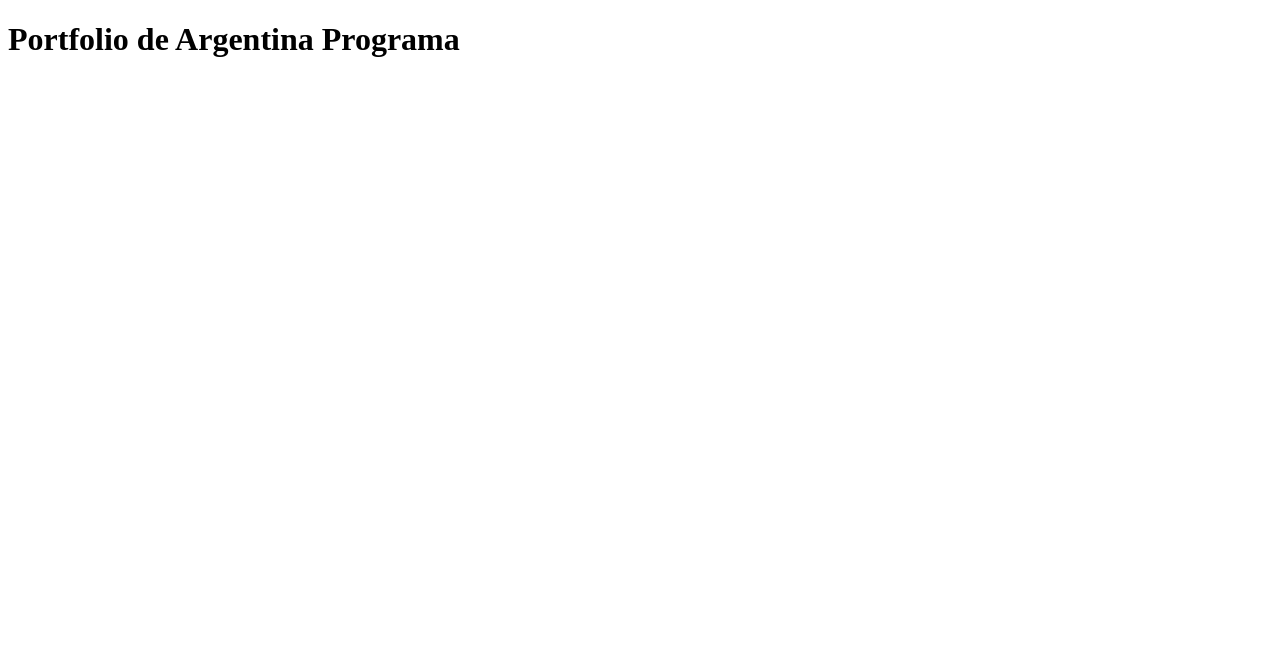
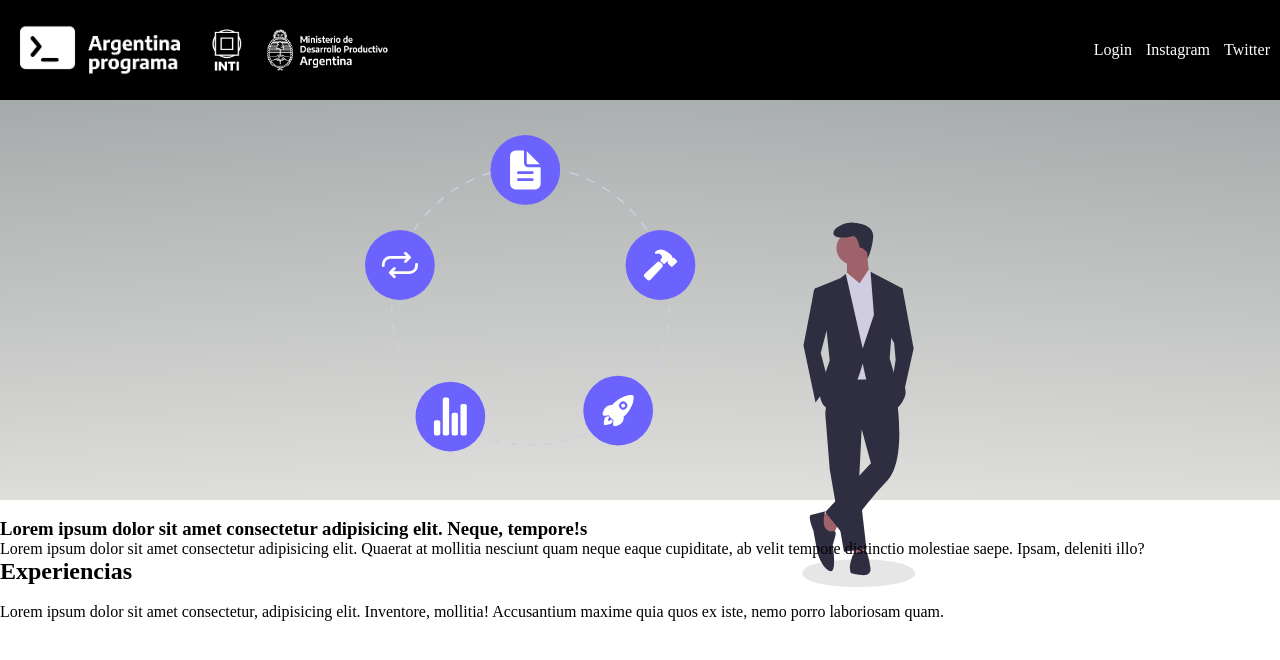
Before and after one commit to infortrOnix/Portfolio, a plain HTML site: page index.html in a window 1280 px wide. Drawn offline with Linux system fonts and the light colour scheme.

Commit message:
comenzamos con el html/css

```diff
--- /dev/null
+++ b/css/styles.css
@@ -0,0 +1,67 @@
+*{
+    margin: 0;
+    padding: 0;
+    box-sizing: border-box;
+    text-decoration: none;
+    list-style: none;
+}
+
+
+header{
+    width: 100%;
+    height: 500px;
+}
+
+.header__nav{
+    background-color: black;
+    width: 100%;
+    height: 100px;
+    display: flex;
+    justify-content: space-between;
+    align-items: center;
+
+
+}
+
+.header__nav__logo{
+    width: 50%;
+    display: flex;
+    align-items: center;
+}
+
+.header__nav__logo img{
+    width: 200px;
+
+}
+
+.navBar li{
+    width: 300px;
+    display: inline;
+    justify-content: space-between;
+    list-style: none;
+    margin-right: 10px;
+}
+
+.navBar li a{
+    color: #fff;
+}
+
+.header__banner{
+    width: 100%;
+    height: 400px;
+    background-color: #E4E4E1;
+ background-image: radial-gradient(at top center, rgba(255,255,255,0.03) 0%, rgba(0,0,0,0.03) 100%), linear-gradient(to top, rgba(255,255,255,0.1) 0%, rgba(143,152,157,0.60) 100%);
+ 	background-blend-mode: normal, multiply;
+    display: block;
+    margin: 0 auto;
+
+}
+
+.header__banner img{
+    width: 550px;
+    margin: 0 auto;
+    display: flex;
+    align-items: center;
+    padding-top: 35px;
+
+}
--- a/index.html
+++ b/index.html
@@ -4,9 +4,54 @@
     <meta charset="UTF-8">
     <meta http-equiv="X-UA-Compatible" content="IE=edge">
     <meta name="viewport" content="width=device-width, initial-scale=1.0">
+    <link rel="stylesheet" href="./css/styles.css">
     <title>Argentina Programa</title>
 </head>
 <body>
-    <h1>Portfolio de Argentina Programa</h1>
+    <header>
+        <div class="header__nav">
+
+            <div class="header__nav__logo">
+                <img src="./imgs/APLogo-20-20.png" alt="">
+                <img src="./imgs/LogosInti.png" alt="">
+            </div>
+
+
+
+            <nav class="navBar">
+                <ul>
+                    <li><a href="">Login</a></li>
+                    <li><a href="">Instagram</a></li>
+                    <li><a href="">Twitter</a></li>
+                </ul>
+            </nav>
+
+        </div>
+
+        <div class="header__banner">
+            <img src="./imgs/imgBanner.svg" alt="">
+        </div>
+    </header>
+
+    <section class="acercade">
+        <div class="foto">
+            <img src="" alt="">
+            <h3>Lorem ipsum dolor sit amet consectetur adipisicing elit. Neque, tempore!s</h3>
+        </div>
+        <div class="acercade__paragraph">
+            <p>Lorem ipsum dolor sit amet consectetur adipisicing elit. Quaerat at mollitia nesciunt quam neque eaque cupiditate, ab velit tempore distinctio molestiae saepe. Ipsam, deleniti illo?</p>
+        </div>
+    </section>
+
+    <section class="experiencia">
+        <h2>Experiencias</h2>
+        <div class="experiencia__img">
+            <img src="" alt="">
+        </div>
+        <div class="experiencia__descripcion">
+            <p>Lorem ipsum dolor sit amet consectetur, adipisicing elit. Inventore, mollitia! Accusantium maxime quia quos ex iste, nemo porro laboriosam quam.</p>
+        </div>
+    </section>
+
 </body>
 </html>
```
Also changed, not shown: imgs/2021_07_argentina-programa_jumbotron-1_1.jpg (added), imgs/APLogo-20-20 (1).png (added), imgs/APLogo-20-20.png (added), imgs/LogosInti (1).png (added), imgs/LogosInti.png (added), imgs/channels4_profile.jpg (added), imgs/imgBanner.svg (added).
